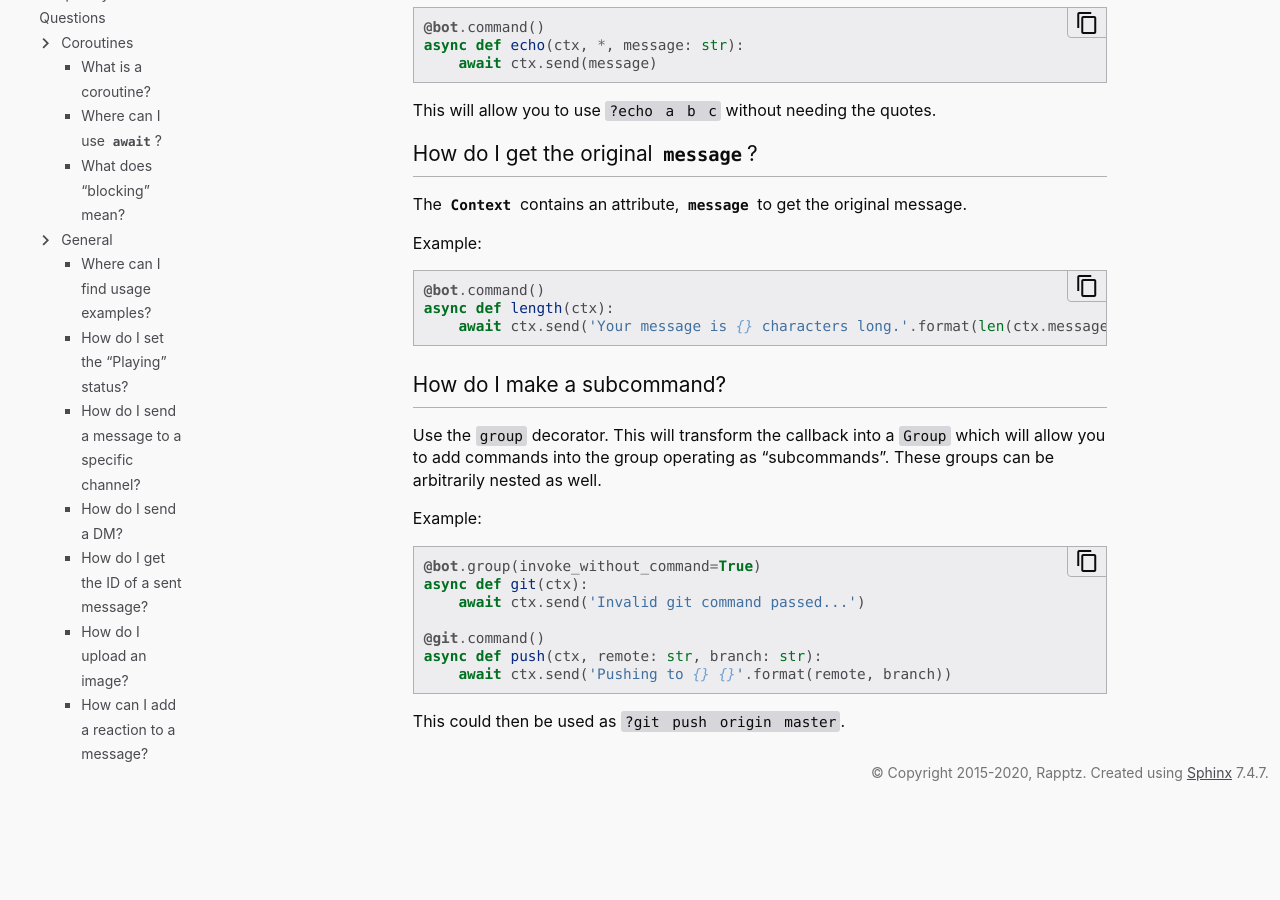
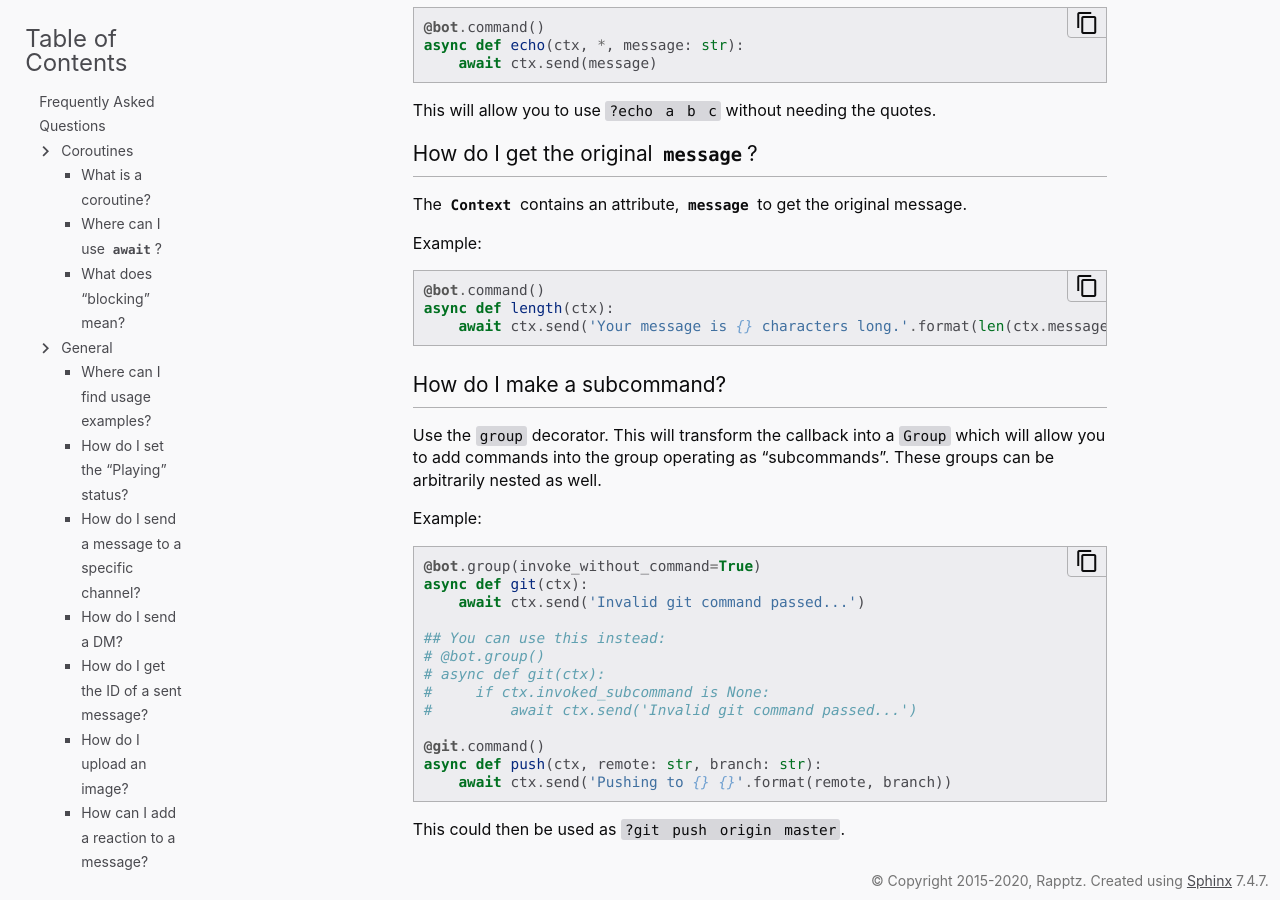
Before and after one commit to Rapptz/discord.py, a Sphinx documentation site: the page built from docs/faq.rst, in a window 1280 px wide and 900 px high, scrolled down 8540 px. Built offline with Sphinx 7.4.7, drawn with Linux system fonts in a browser that asks for light colours; before the commit the page ends 9332 px from its top, so only the background shows below that.

Commit message:
added old example

```diff
--- a/docs/faq.rst
+++ b/docs/faq.rst
@@ -395,6 +395,12 @@
     async def git(ctx):
         await ctx.send('Invalid git command passed...')
 
+    ## You can use this instead:
+    # @bot.group()
+    # async def git(ctx):
+    #     if ctx.invoked_subcommand is None:
+    #         await ctx.send('Invalid git command passed...')
+
     @git.command()
     async def push(ctx, remote: str, branch: str):
         await ctx.send('Pushing to {} {}'.format(remote, branch))
```
